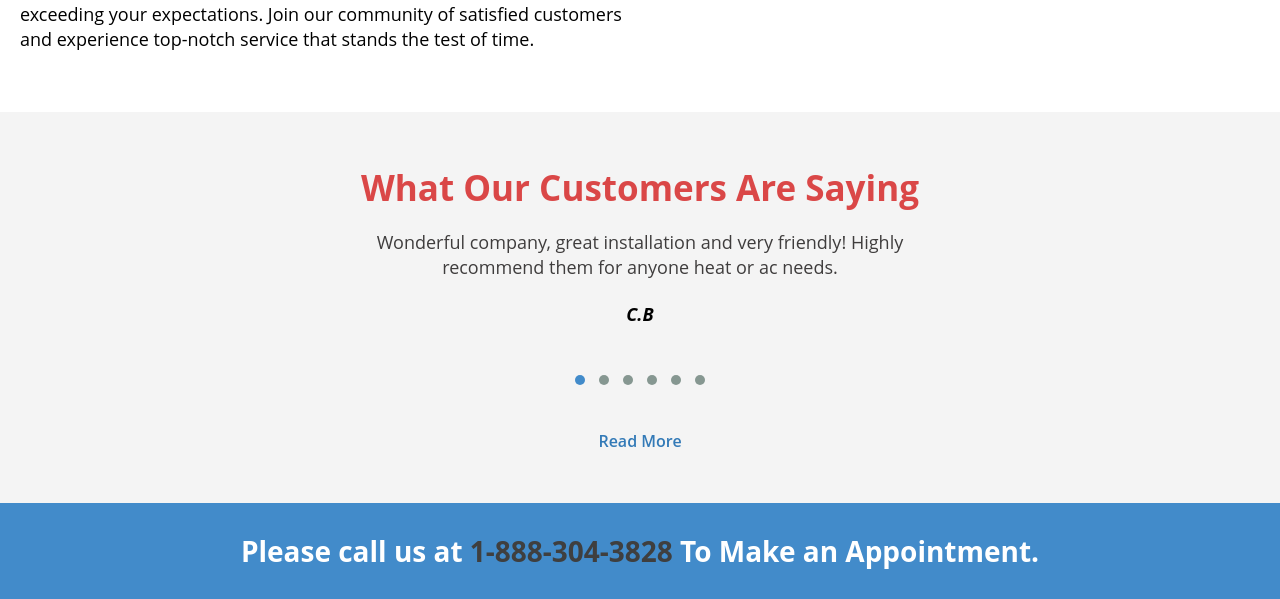
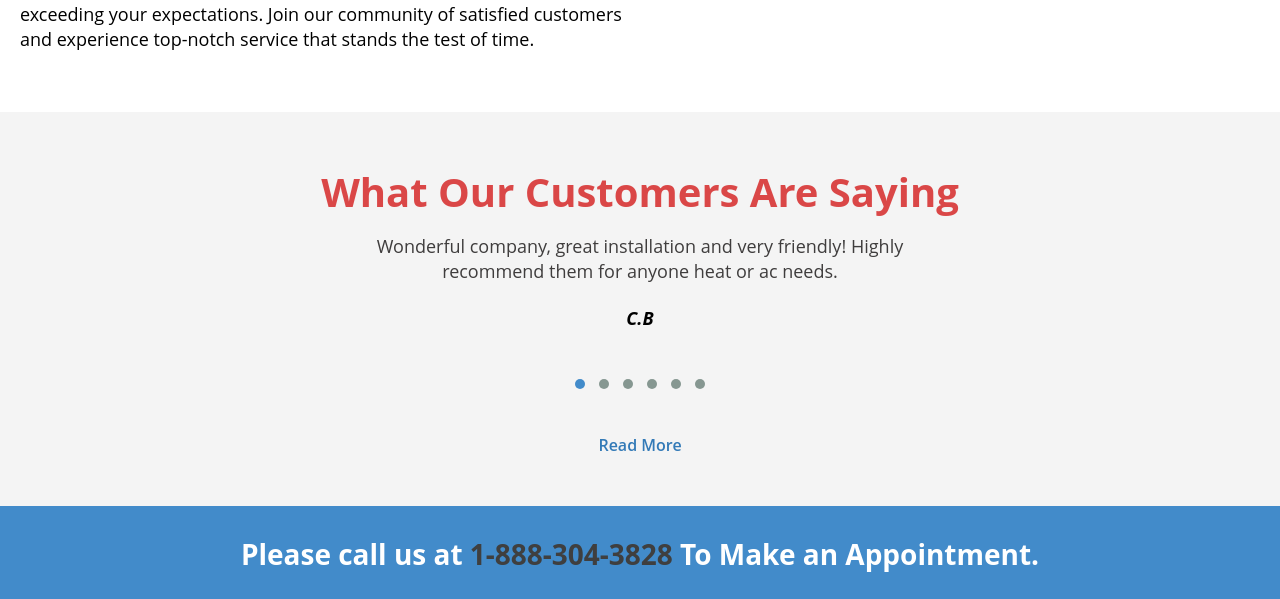
Before and after one commit to AbubakarCinnova/aircare, a PHP site: page /index.php in a window 1280 px wide. Shown: the part 1690-2289 px from the top of the page. Run offline with PHP 8.4, Linux system fonts and the light colour scheme; some libraries are stand-ins or nearby versions; some web fonts are replaced.

Commit message:
Update style.css

```diff
--- a/css/style.css
+++ b/css/style.css
@@ -1490,7 +1490,7 @@ h1 {
   font-weight: bold;
   color: #cf0000b5;
   line-height: 45px;
-  font-size: 35px;
+  font-size: 40px;
   font-family: "Open Sans", sans-serif;
   margin-top: 0.67em;
   margin-bottom: 20px;
```
